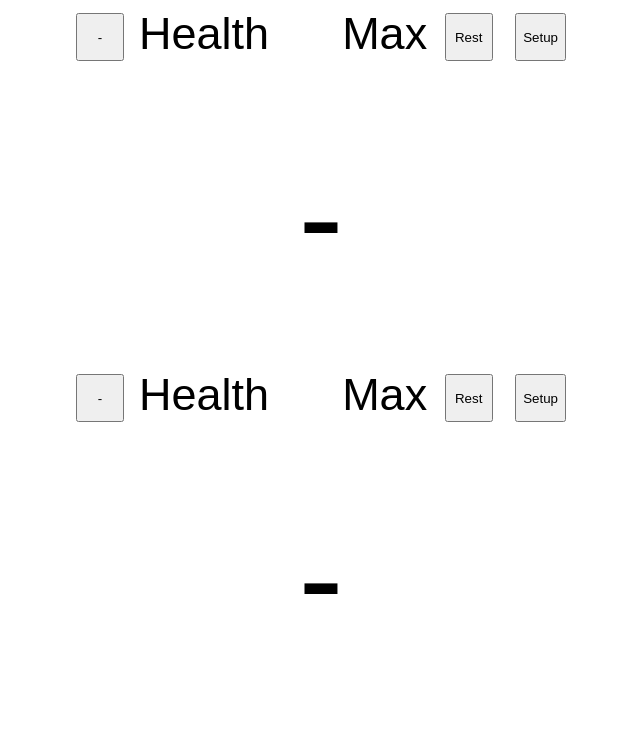
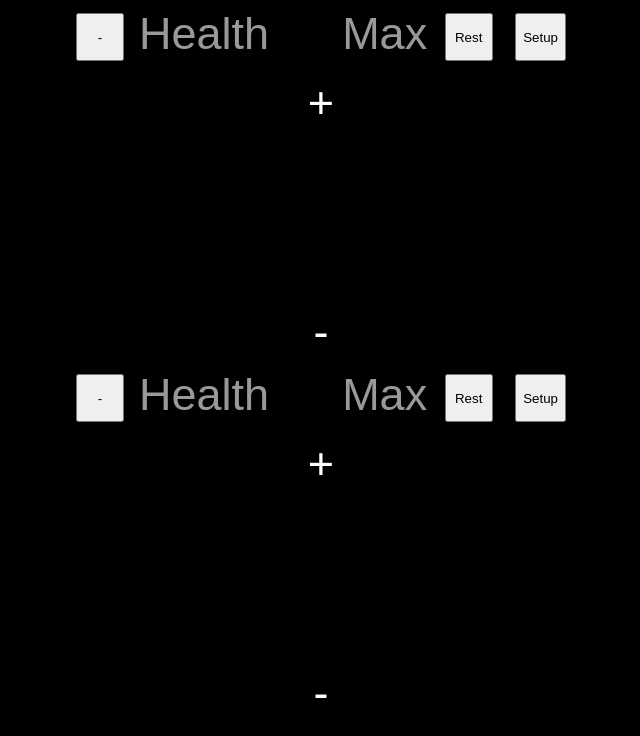
Before and after one commit to thejk/dndplayer, a website: page index.html in a window 1280 px wide. Shown: the whole page, without its empty margins (319-959 px from the left). Drawn offline with Linux system fonts and the dark colour scheme.

Commit message:
Add basic dark mode

```diff
--- a/style.css
+++ b/style.css
@@ -127,3 +127,14 @@ button {
 fieldset {
     margin: 10px 0 10px 0;
 }
+
+@media (prefers-color-scheme: dark) {
+    body {
+        background-color: black;
+        color: #999;
+    }
+
+    .health_bg {
+        color: black;
+    }
+}
```
